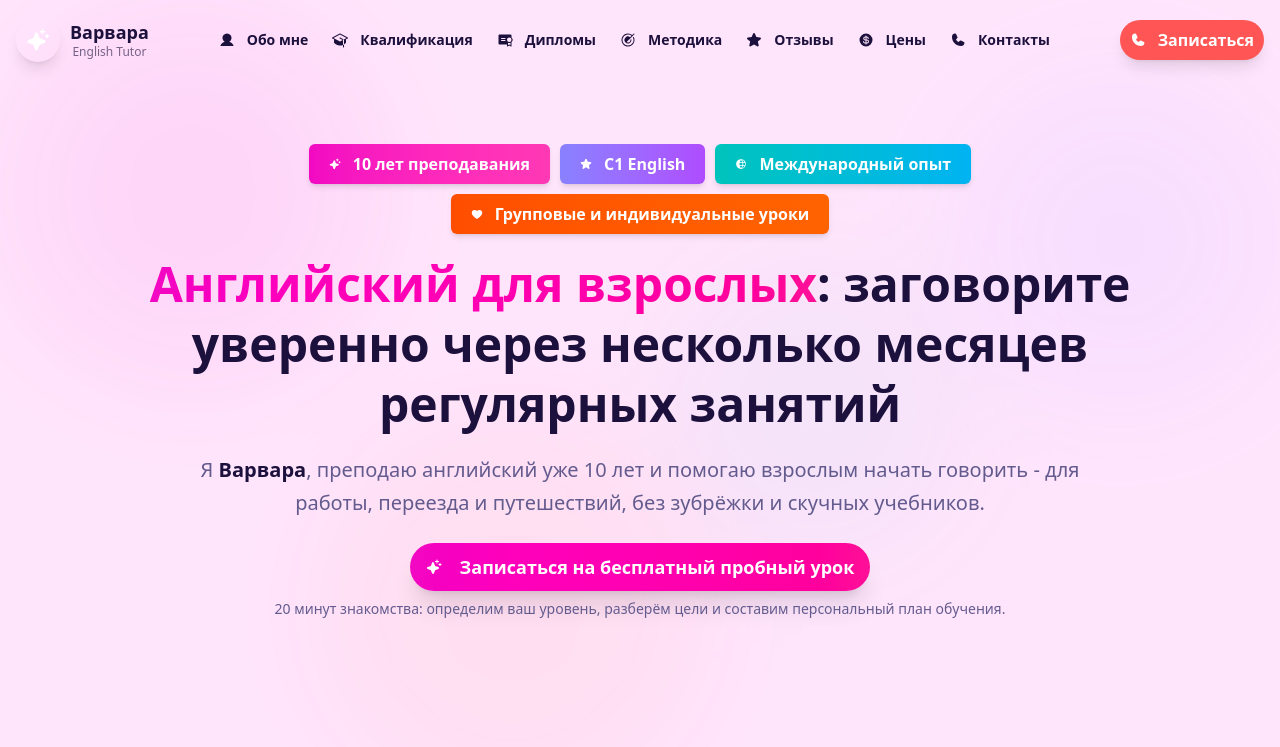
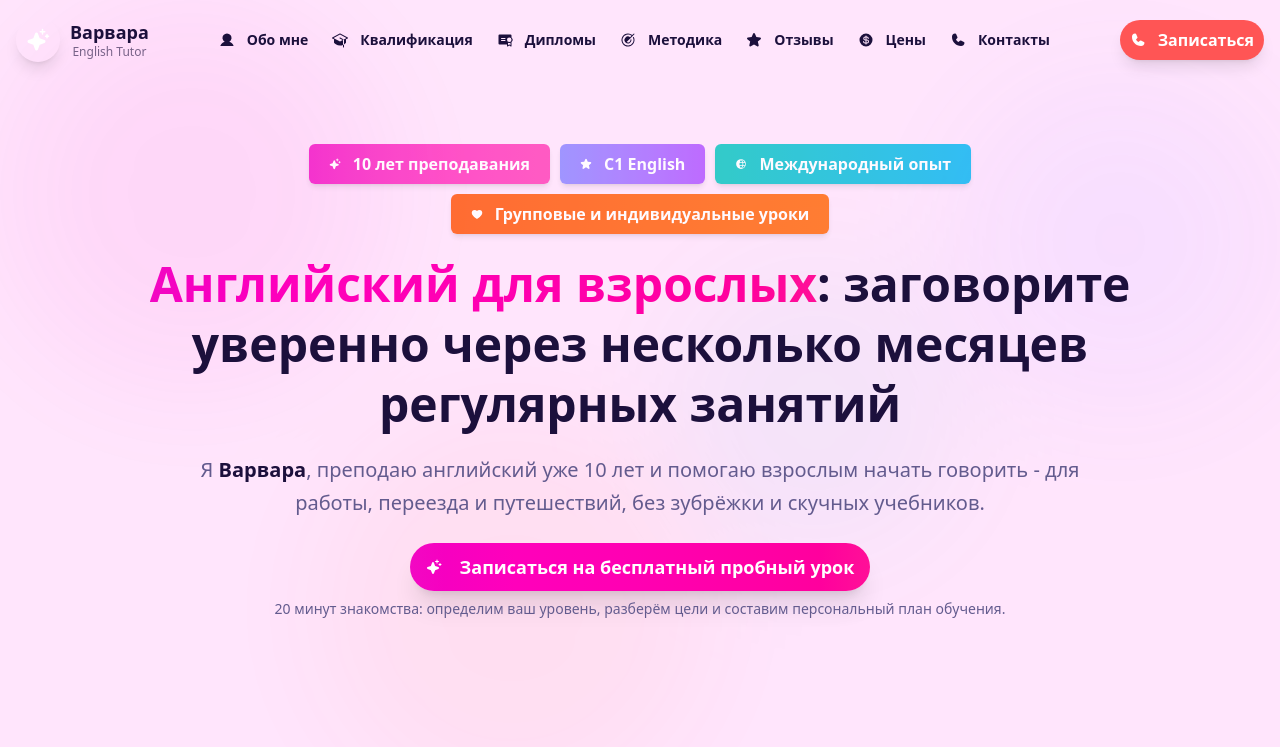
Before and after one commit to olgachka17/lesson_with_varvara, a React (Vite) app: page / in a window 1280 px wide. Shown: the top 747 px of the page. Built offline with nearby package versions, Linux system fonts and the light colour scheme.

Commit message:
Update: Make badge colors more transparent (opacity-80)

```diff
--- a/src/App.tsx
+++ b/src/App.tsx
@@ -61,19 +61,19 @@ function App() {
           <div className="container mx-auto px-4 py-12 md:py-16">
             <div className="max-w-5xl mx-auto text-center">
               <div className="flex flex-wrap gap-2.5 mb-5 justify-center">
-                <Badge className="text-sm md:text-base px-5 py-2 bg-gradient-to-r from-primary to-[oklch(0.70_0.26_350)] text-primary-foreground hover:shadow-lg hover:scale-105 transition-all shadow-md font-semibold border-0">
+                <Badge className="text-sm md:text-base px-5 py-2 bg-gradient-to-r from-primary to-[oklch(0.70_0.26_350)] text-primary-foreground hover:shadow-lg hover:scale-105 transition-all shadow-md font-semibold border-0 opacity-80">
                   <Sparkle className="inline mr-2" weight="fill" size={18} />
                   10 лет преподавания
                 </Badge>
-                <Badge className="text-sm md:text-base px-5 py-2 bg-gradient-to-r from-secondary to-[oklch(0.65_0.28_300)] text-secondary-foreground hover:shadow-lg hover:scale-105 transition-all shadow-md font-semibold border-0">
+                <Badge className="text-sm md:text-base px-5 py-2 bg-gradient-to-r from-secondary to-[oklch(0.65_0.28_300)] text-secondary-foreground hover:shadow-lg hover:scale-105 transition-all shadow-md font-semibold border-0 opacity-80">
                   <Star className="mr-2" weight="fill" size={18} />
                   C1 English
                 </Badge>
-                <Badge className="text-sm md:text-base px-5 py-2 bg-gradient-to-r from-[oklch(0.68_0.26_190)] to-[oklch(0.65_0.30_210)] text-white hover:shadow-lg hover:scale-105 transition-all shadow-md font-semibold border-0">
+                <Badge className="text-sm md:text-base px-5 py-2 bg-gradient-to-r from-[oklch(0.68_0.26_190)] to-[oklch(0.65_0.30_210)] text-white hover:shadow-lg hover:scale-105 transition-all shadow-md font-semibold border-0 opacity-80">
                   <Globe className="mr-2" weight="fill" size={18} />
                   Международный опыт
                 </Badge>
-                <Badge className="text-sm md:text-base px-5 py-2 bg-gradient-to-r from-accent to-[oklch(0.70_0.30_70)] text-accent-foreground hover:shadow-lg hover:scale-105 transition-all shadow-md font-semibold border-0">
+                <Badge className="text-sm md:text-base px-5 py-2 bg-gradient-to-r from-accent to-[oklch(0.70_0.30_70)] text-accent-foreground hover:shadow-lg hover:scale-105 transition-all shadow-md font-semibold border-0 opacity-80">
                   <Heart className="mr-2" weight="fill" size={18} />
                   Групповые и индивидуальные уроки
                 </Badge>
```
